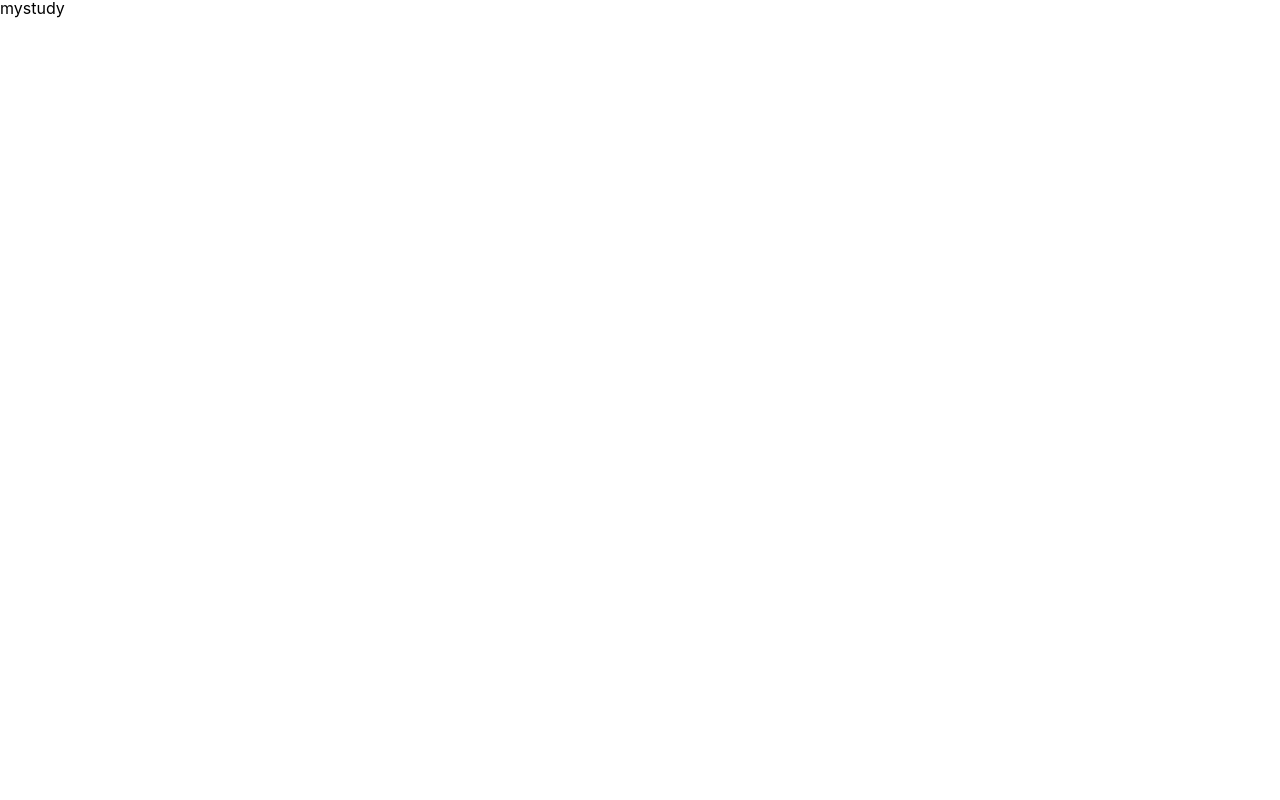
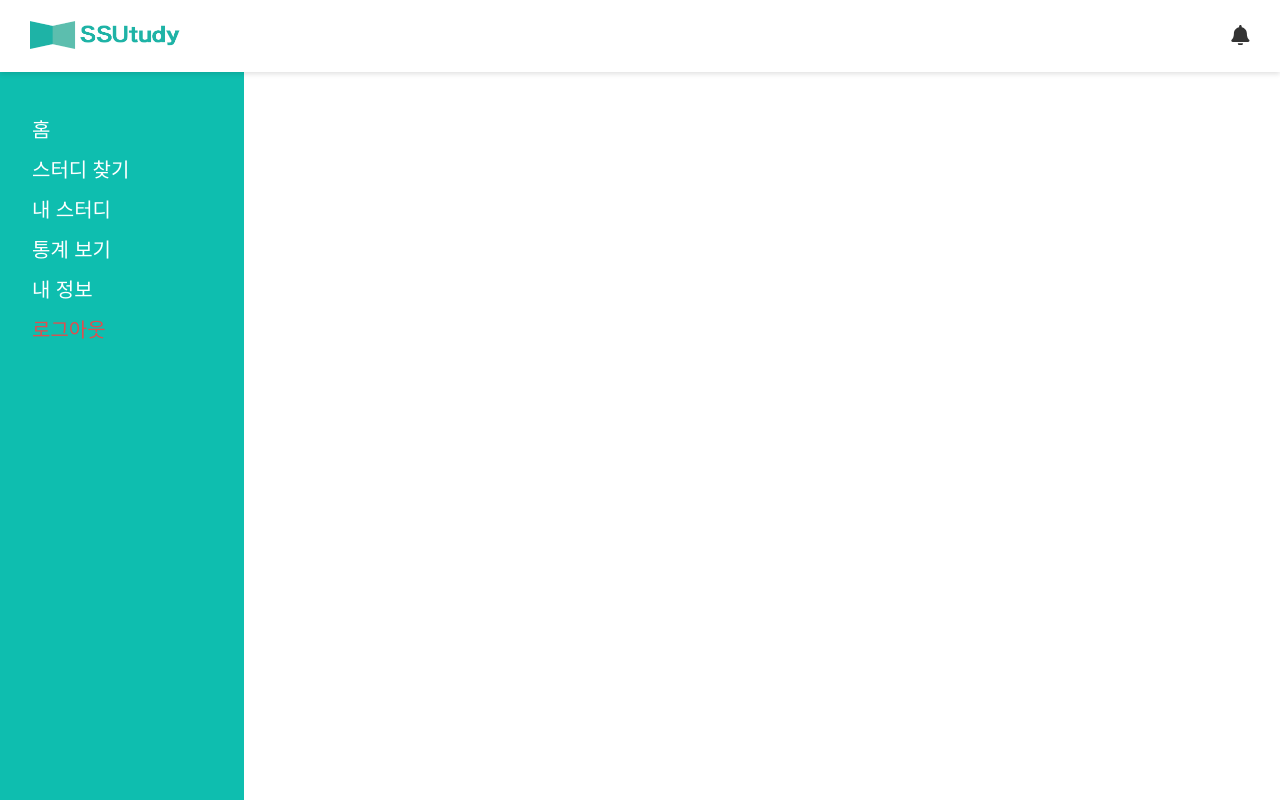
Before and after one commit to PaceMakerDev/Pace_Maker_Web, a Next.js app: page /mystudy in a window 1280 px wide. Built offline with nearby package versions, Linux system fonts and the light colour scheme.

Commit message:
Add Navigation organism to component

```diff
--- a/src/Layouts/NavHeaderLatout/NavHeaderLayout.tsx
+++ b/src/Layouts/NavHeaderLatout/NavHeaderLayout.tsx
@@ -1,11 +1,12 @@
 import Header from 'components/organisms/Header/Header';
+import Navigation from 'components/organisms/Navigation/Navigation';
 import { StyledContent } from './NavHeaderLayout.styled';
 
 const NavHeaderLayout: React.FC = ({ children }) => {
   return (
     <>
-      <Header></Header>
-      {/* nav */}
+      <Header bell />
+      <Navigation />
       <StyledContent>{children}</StyledContent>
     </>
   );
--- a/src/common/constants/style.ts
+++ b/src/common/constants/style.ts
@@ -1,2 +1,2 @@
 export const HEADER_HEIGHT = 72;
-export const NAVIGATION_WIDTH = 300;
+export const NAVIGATION_WIDTH = 180;
--- /dev/null
+++ b/src/components/organisms/Navigation/Navigation.styled.ts
@@ -0,0 +1,31 @@
+import styled from 'styled-components';
+import { HEADER_HEIGHT, NAVIGATION_WIDTH } from 'common/constants/style';
+
+export const StyledNavigation = styled.nav`
+  width: ${NAVIGATION_WIDTH}px;
+  height: calc(100vh - ${HEADER_HEIGHT}px);
+  padding: 0 2rem;
+  position: fixed;
+  left: 0;
+  background-color: #0ebeaf;
+
+  ul {
+    margin-top: 3rem;
+
+    li {
+      margin: 1.25rem 0;
+
+      a {
+        text-decoration: none;
+        font-weight: 500;
+        font-size: 1.25rem;
+        color: #fff;
+        cursor: pointer;
+      }
+
+      a.logout {
+        color: #de4f4f;
+      }
+    }
+  }
+`;
--- /dev/null
+++ b/src/components/organisms/Navigation/Navigation.tsx
@@ -0,0 +1,49 @@
+import { StyledNavigation } from './Navigation.styled';
+import Link from 'next/link';
+import { useRouter } from 'next/router';
+
+const Navigation: React.FC = () => {
+  const router = useRouter();
+  const logout = () => {
+    localStorage.removeItem('accessKey');
+    router.push('/');
+  };
+  return (
+    <StyledNavigation>
+      <ul>
+        <li>
+          <Link href="/mystudy">
+            <a>홈</a>
+          </Link>
+        </li>
+        <li>
+          <Link href="/mystudy">
+            <a>스터디 찾기</a>
+          </Link>
+        </li>
+        <li>
+          <Link href="/mystudy">
+            <a>내 스터디</a>
+          </Link>
+        </li>
+        <li>
+          <Link href="/mystudy">
+            <a>통계 보기</a>
+          </Link>
+        </li>
+        <li>
+          <Link href="/mystudy">
+            <a>내 정보</a>
+          </Link>
+        </li>
+        <li>
+          <a className="logout" onClick={logout}>
+            로그아웃
+          </a>
+        </li>
+      </ul>
+    </StyledNavigation>
+  );
+};
+
+export default Navigation;
--- a/src/pages/mystudy.tsx
+++ b/src/pages/mystudy.tsx
@@ -1,3 +1,4 @@
+import NavHeaderLayout from 'Layouts/NavHeaderLatout/NavHeaderLayout';
 import Head from 'next/head';
 
 const Mystudy: React.FC = () => {
@@ -7,7 +8,9 @@ const Mystudy: React.FC = () => {
         <title>슈터디 | 내스터디</title>
         <meta name="viewport" content="initial-scale=1.0, width=device-width" />
       </Head>
-      mystudy
+      <NavHeaderLayout>
+        123
+      </NavHeaderLayout>
     </>
   );
 };
```
